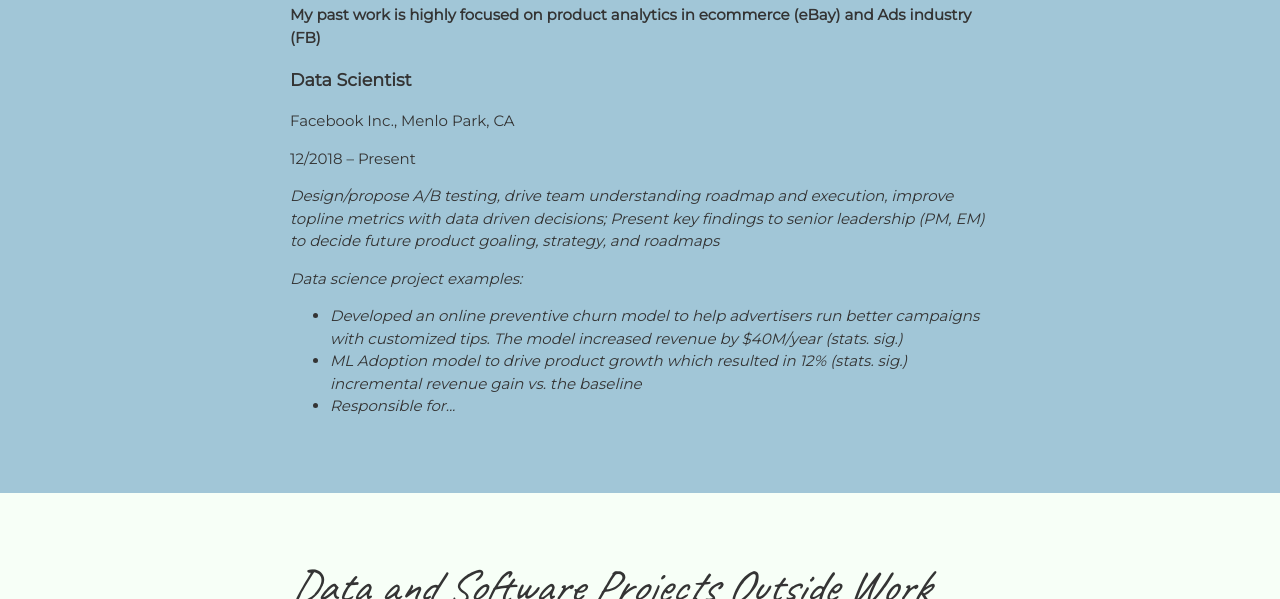
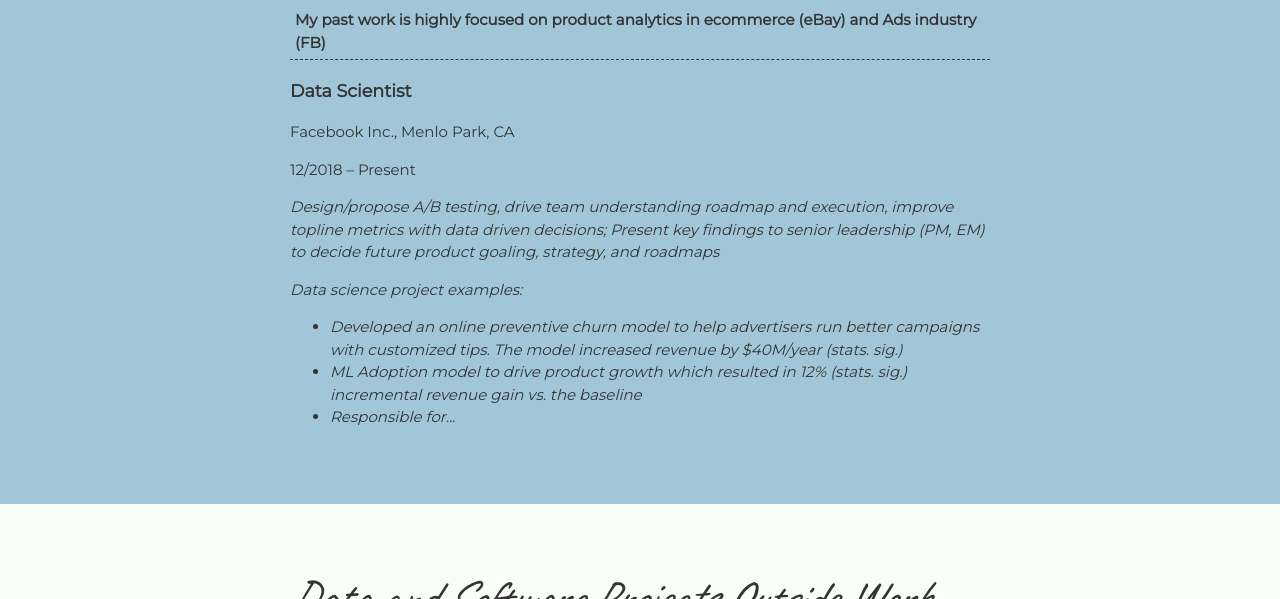
Before and after one commit to JiannanZhang/JiannanZhang.github.io, a plain HTML site: page index.html in a window 1280 px wide. Shown: the part 501-1100 px from the top of the page. Drawn offline with Linux system fonts and the light colour scheme.

Commit message:
Add files via upload

```diff
--- a/css/styles.css
+++ b/css/styles.css
@@ -100,6 +100,10 @@ header {
 .work {
 	background: #a1c6d7;
 }
+.work .work-exp-summary {
+	padding: 5px;
+	border-bottom: 1px dashed #343434;
+}
 
 /* footer: contactinto;
 -------------------*/
```
